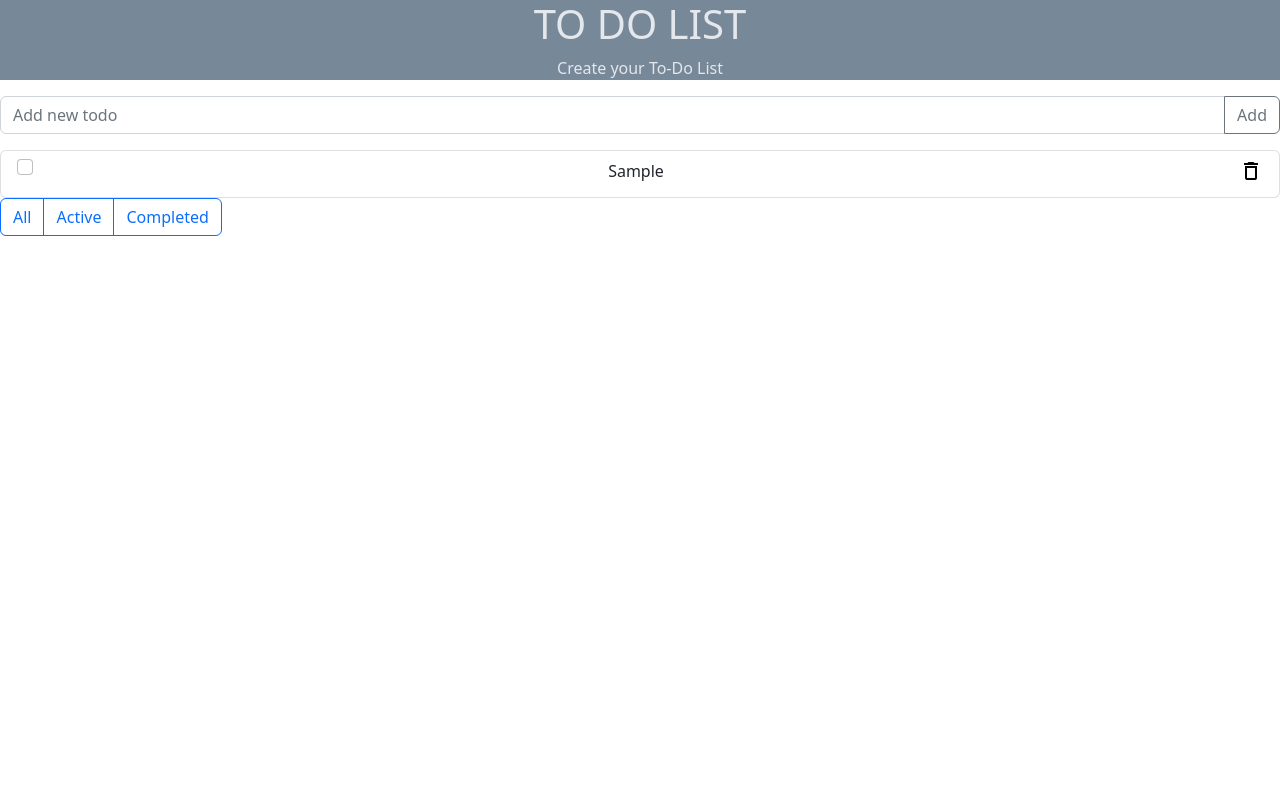
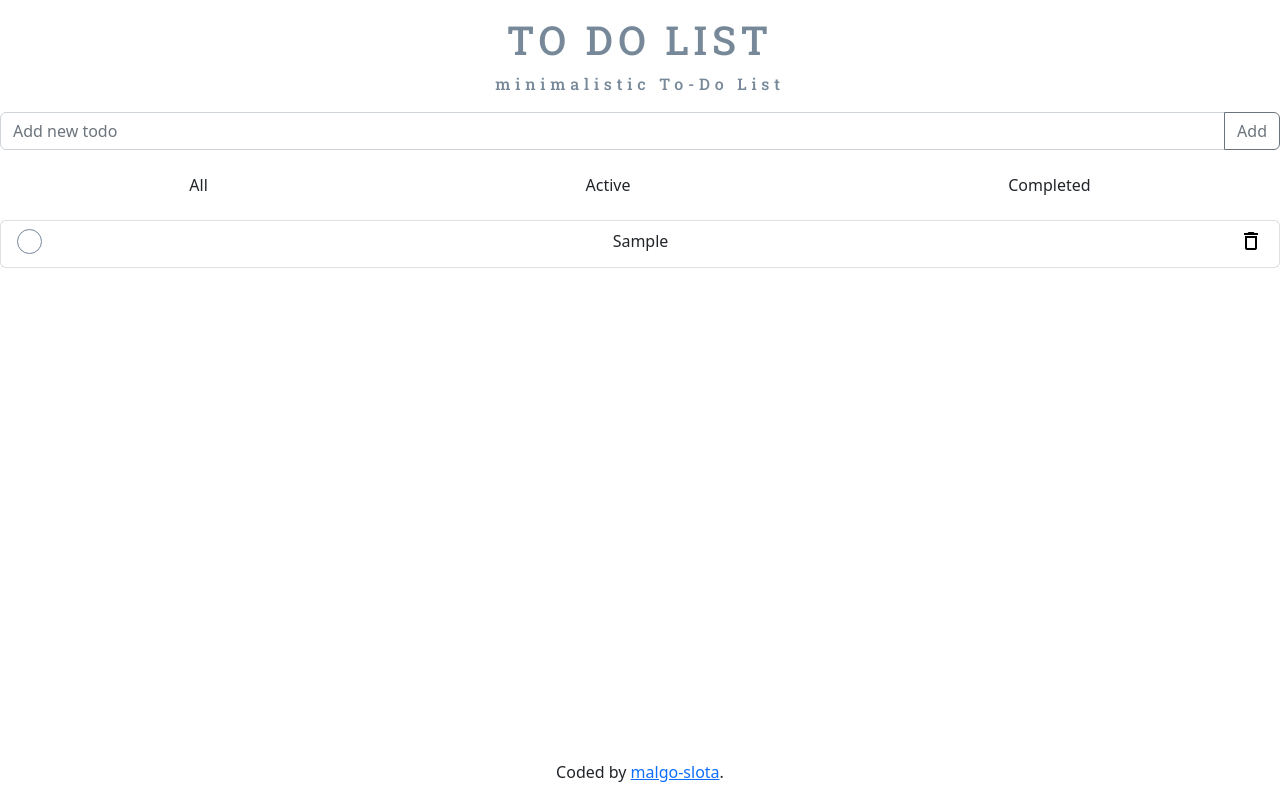
Before and after one commit to malgo-slota/todo-react, a React (Create React App) app in the folder app/: page / in a window 1280 px wide. Both pictures are taken after typing "Sample" into the empty fields and a click on the button "Add". Built offline with nearby package versions, Linux system fonts and the light colour scheme.

Commit message:
app style

```diff
--- a/app/public/index.html
+++ b/app/public/index.html
@@ -11,5 +11,9 @@
 </head>
 <body>
   <div id="root"></div>
+
+  <footer class="attribution">
+    Coded by <a href="http://github.com/malgo-slota">malgo-slota</a>.
+  </footer>
 </body>
 </html>
--- a/app/src/App.css
+++ b/app/src/App.css
@@ -1,3 +1,5 @@
+@import url('https://fonts.googleapis.com/css2?family=Roboto+Slab:wght@500&display=swap');
+
 *, *::before, *::after {
   margin: 0;
   padding: 0;
@@ -6,8 +8,15 @@
 
 .title {
   text-align: center;
-  color: rgb(228, 231, 235);
-  background-color: rgb(119, 136, 153);
+  margin: 1em 0;
+  font-family: 'Roboto Slab', serif;
+  letter-spacing: 0.3em;
+  color: rgb(119, 136, 153);
+}
+
+.status-btns {
+  display: flex;
+  margin-bottom: 1em;
 }
 
 .complete {
@@ -20,7 +29,31 @@
   justify-content: space-between;
 }
 
+.complete-btn {
+  border: 1px solid rgb(119, 136, 153);
+  background: none;
+  width: 25px;
+  height: 25px;
+  border-radius: 50%;
+}
+
+.complete-btn--checked {
+  background: rgb(119, 136, 153);
+}
+
+.material-icons-outlined--light{
+  color: white;
+}
+
 .btn__trash {
   border: none;
   background: none;
 }
+
+footer {
+  position:absolute;
+  bottom:0;
+  width:100%;
+  height: 40px;
+  text-align: center;
+}
--- a/app/src/App.js
+++ b/app/src/App.js
@@ -8,7 +8,7 @@ import TodoList from './components/TodoList';
 import Filter from './components/Filter'
 
 function App() {
-  const subtitle = "Create your To-Do List";
+  const subtitle = "minimalistic To-Do List";
   const [inputTxt, setInputTxt] = useState("");
   const [todos, setTodos] = useState([]);
   const [status, setStatus] = useState('all');
@@ -56,8 +56,8 @@ function App() {
     <div>
       <Header text={subtitle} />
       <Form inputTxt={inputTxt} setInputTxt={setInputTxt} todos={todos} setTodos={setTodos} />
+      <Filter todos={todos} status={status} setStatus={setStatus} filtered={filtered} setFiltered={setFiltered} />
       <TodoList todos={todos} setTodos={setTodos} filtered={filtered}/>
-      <Filter todos={todos} status={status} setStatus={setStatus} filtered={filtered} setFiltered={setFiltered} />
     </div>
   );
 }
--- a/app/src/components/Checkbox.js
+++ b/app/src/components/Checkbox.js
@@ -14,11 +14,13 @@ const Checkbox = ({ todo, todos, setTodos }) => {
     };
 
     return (
-        <input type="checkbox"
-                    id="chck"
-                    onClick={completeHandler}
-                    className="form-check-input mt-0">
-        </input>
+        <button id="chck"
+                onClick={completeHandler}
+                className={`complete-btn ${todo.completed ? 'complete-btn--checked' : ''}`}>
+            <span className="material-icons-outlined material-icons-outlined--light">
+                done
+            </span>
+        </button>
     );
 }
 
--- a/app/src/components/Delete.js
+++ b/app/src/components/Delete.js
@@ -8,7 +8,7 @@ function Delete ({ todo, todos, setTodos}) {
     return (
         <button className="btn__trash"
                     onClick={deleteHandler}>
-                <span className="material-icons-outlined md-24">
+                <span className="material-icons-outlined md-light">
                     delete
                 </span>
             </button>
--- a/app/src/components/Filter.js
+++ b/app/src/components/Filter.js
@@ -7,16 +7,16 @@ function Filter ({ setStatus }) {
     };
 
     return (
-        <div className="btn-group"
+        <div className="btn-group status-btns"
              onClick={statusHandler}>
             <button type="button"
-                    className="btn btn-outline-primary"
+                    className="btn"
                     value="all">All</button>
             <button type="button"
-                    className="btn btn-outline-primary"
+                    className="btn"
                     value="active">Active</button>
             <button type="button"
-                    className="btn btn-outline-primary"
+                    className="btn"
                     value="completed">Completed</button>
         </div>
     );
```
